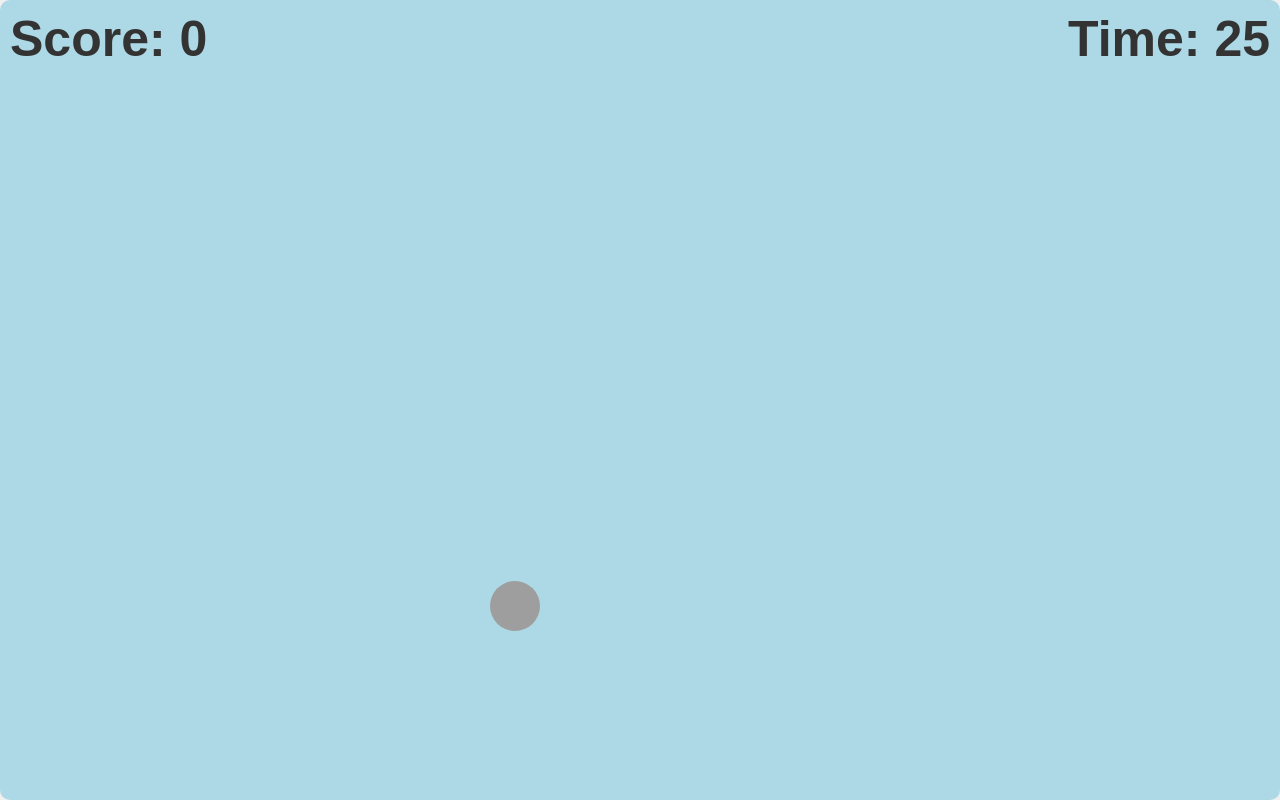
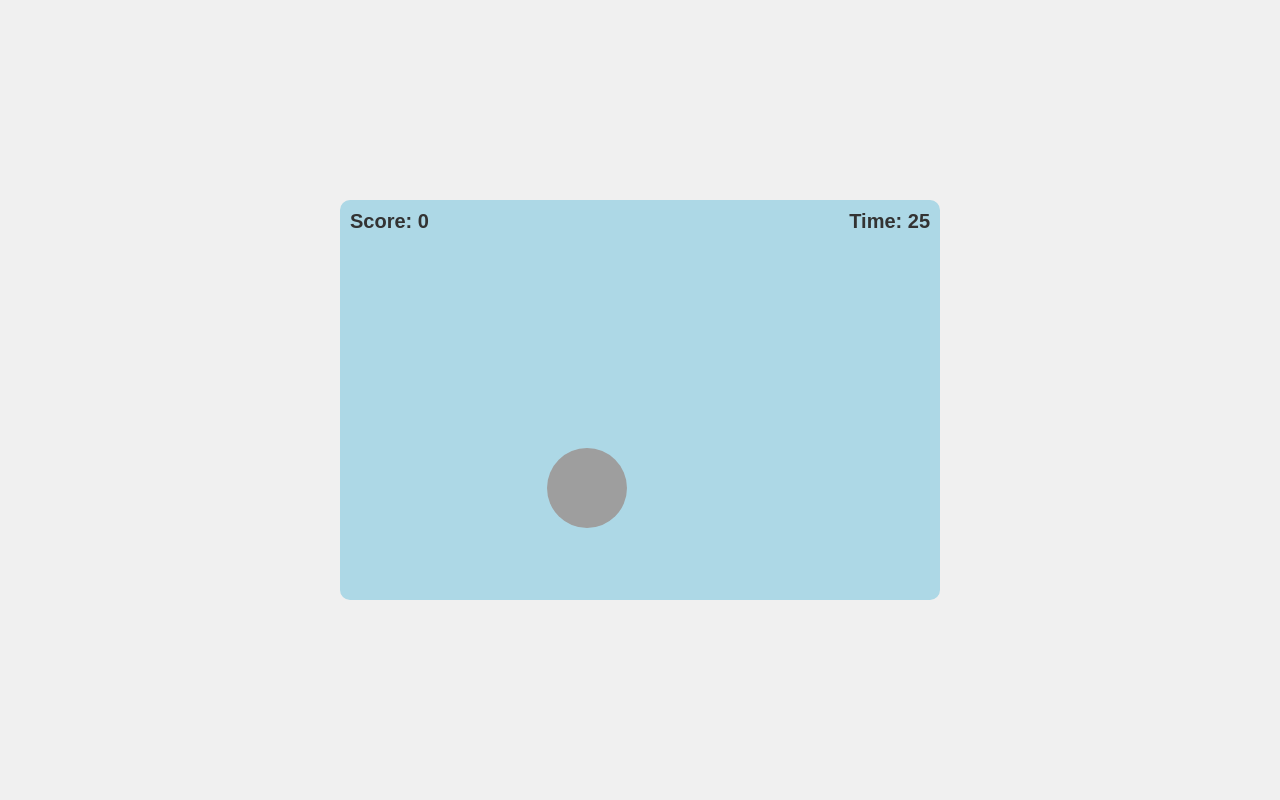
Before and after one commit to skylerishere/hahaha, a plain HTML site: page index.html in a window 1280 px wide. Drawn offline with Linux system fonts and the light colour scheme; grey boxes are pictures that could not be loaded.

Commit message:
Update index.html

```diff
--- a/index.html
+++ b/index.html
@@ -17,17 +17,17 @@
         }
         #gameArea {
             position: relative;
-            width: 100vw; /* 游戏区域宽度限制 */
-            height: 100vh; /* 游戏区域高度限制 */
+            width: 600px; /* 游戏区域宽度限制 */
+            height: 400px; /* 游戏区域高度限制 */
             background: #add8e6;
             overflow: hidden;
             border-radius: 10px;
         }
         #ball {
             position: absolute;
-            width: 50px; /* 小球大小调整 */
-            height: 50px;
-            background-image: url('https://i.imgur.com/iSv94xt.jpeg'); /* 这里替换为王怡然的照片链接 */
+            width: 80px; /* 小球大小调整 */
+            height: 80px;
+            background-image: url('https://i.imgur.com/iSv94xt.jpeg'); /* 王怡然的照片 */
             background-size: cover;
             border-radius: 50%;
             cursor: pointer;
@@ -35,7 +35,7 @@
         #score, #timer {
             position: absolute;
             top: 10px;
-            font-size: 50px;
+            font-size: 20px;
             font-weight: bold;
             color: #333;
         }
@@ -49,7 +49,7 @@
             display: none;
             width: 100%;
             height: 100%;
-            background: blue;
+            background: white;
             color: black;
             font-size: 40px;
             text-align: center;
@@ -108,7 +108,7 @@
             timerText.textContent = `Time: ${timeLeft}`;
         } else {
             clearInterval(timerInterval);
-            alert(`哈哈！游戏结束！你的分数是: ${score}`);
+            alert(`游戏结束！你的分数是: ${score}`);
         }
     }, 1000);
 
```
